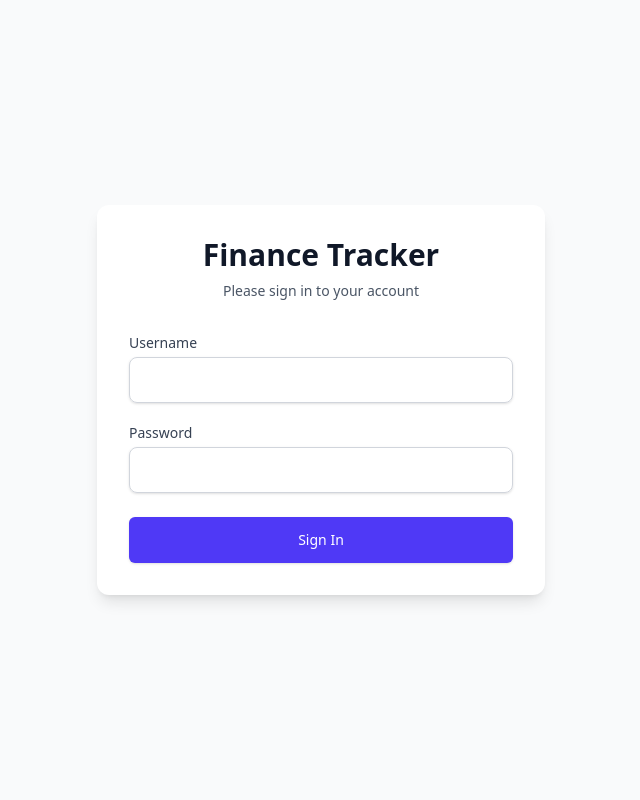
After one commit to Aryan1021/FinTrack, a Django app: page /accounts/login/ in a window 1280 px wide. The commit adds this page. Shown: the whole page, without its empty margins (319-959 px from the left). Run offline with Django 5.2, Linux system fonts and the light colour scheme.

Commit message:
Refactor URL routing and add login and registration templates for the finance app

```diff
--- a/finTrack/urls.py
+++ b/finTrack/urls.py
@@ -1,23 +1,8 @@
-"""
-URL configuration for finTrack project.
-
-The `urlpatterns` list routes URLs to views. For more information please see:
-    https://docs.djangoproject.com/en/5.2/topics/http/urls/
-Examples:
-Function views
-    1. Add an import:  from my_app import views
-    2. Add a URL to urlpatterns:  path('', views.home, name='home')
-Class-based views
-    1. Add an import:  from other_app.views import Home
-    2. Add a URL to urlpatterns:  path('', Home.as_view(), name='home')
-Including another URLconf
-    1. Import the include() function: from django.urls import include, path
-    2. Add a URL to urlpatterns:  path('blog/', include('blog.urls'))
-"""
 from django.contrib import admin
 from django.urls import path, include
 
 urlpatterns = [
     path('admin/', admin.site.urls),
     path('', include('finance.urls')),
+    path('accounts/', include('django.contrib.auth.urls')),
 ]
--- /dev/null
+++ b/finance/templates/finance/base.html
@@ -0,0 +1,12 @@
+<!DOCTYPE html>
+<html lang="en">
+<head>
+    <meta charset="UTF-8">
+    <meta name="viewport" content="width=device-width, initial-scale=1.0">
+    <script src="https://cdn.jsdelivr.net/npm/@tailwindcss/browser@4"></script>
+    <title>{% block title %}{% endblock title %}</title>
+</head>
+<body>
+{% block content %}{% endblock content %}
+</body>
+</html>
--- /dev/null
+++ b/finance/templates/registration/login.html
@@ -0,0 +1,44 @@
+{% extends "finance/base.html" %}
+{% block title %}Login{% endblock title %}
+{% block content %}
+<div class="min-h-screen flex items-center justify-center bg-gray-50 py-12 px-4 sm:px-6 lg:px-8">
+    <div class="max-w-md w-full space-y-8 bg-white p-8 rounded-xl shadow-lg">
+        <div>
+            <h2 class="text-3xl font-bold text-gray-900 text-center">Finance Tracker</h2>
+            <p class="mt-2 text-sm text-gray-600 text-center"> Please sign in to your account</p>
+        </div>
+            <form method="post" class="space-y-6">
+                {% csrf_token %}
+                <div class="space-y-5">
+                    <div>
+                        <label for="id_username" class="block text-sm font-medium text-gray-700">Username</label>
+                        <input type="text" id="id_username" name="username"
+                               class="mt-1 block w-full px-4 py-3 border border-gray-300 rounded-lg shadow-sm
+                               focus:outline-none focus:ring-indigo-500 focus:border-indigo-500 sm:text-sm" required>
+                        </div>
+                    <div>
+                        <label for="id_password" class="block text-sm font-medium text-gray-700">Password</label>
+                        <input type="password" id="id_password" name="password"
+                               class="mt-1 block w-full px-4 py-3 border border-gray-300 rounded-lg shadow-sm
+                               focus:outline-none focus:ring-indigo-500 focus:border-indigo-500 sm:text-sm" required>
+                        </div>
+                    </div>
+                    {% if form.non_field_errors %}
+                        <div class="text-red-500 text-sm">
+                            {% for error in form.non_field_errors %}
+                                <p>{{ error }}</p>
+                            {% endfor %}
+                        </div>
+                    {% endif %}
+
+                <div>
+                    <button type="submit" class="w-full flex justify-center py-3 px-4 border border-transparent rounded-md
+                        shadow-sm text-sm font-medium text-white bg-indigo-600 hover:bg-indigo-700 focus:outline-none
+                        focus:ring-2 focus:ring-offset-2 focus:ring-indigo-500 transition duration-150 ease-in-out">
+                        Sign In
+                    </button>
+                </div>
+            </form>
+    </div>
+</div>
+{% endblock content %}
```
Also changed, not shown: finance/templates/finance/register.html (+5 -12 lines).
